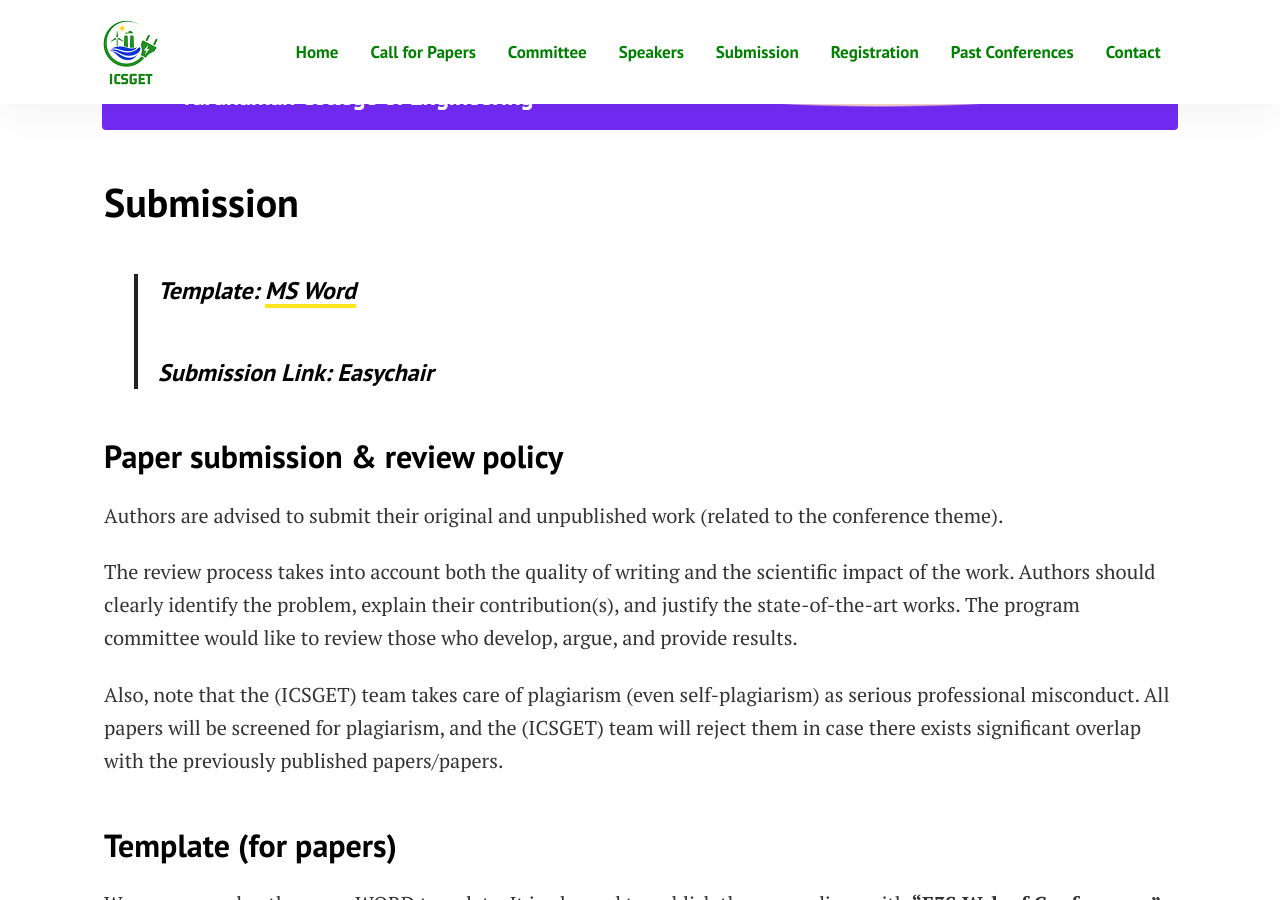
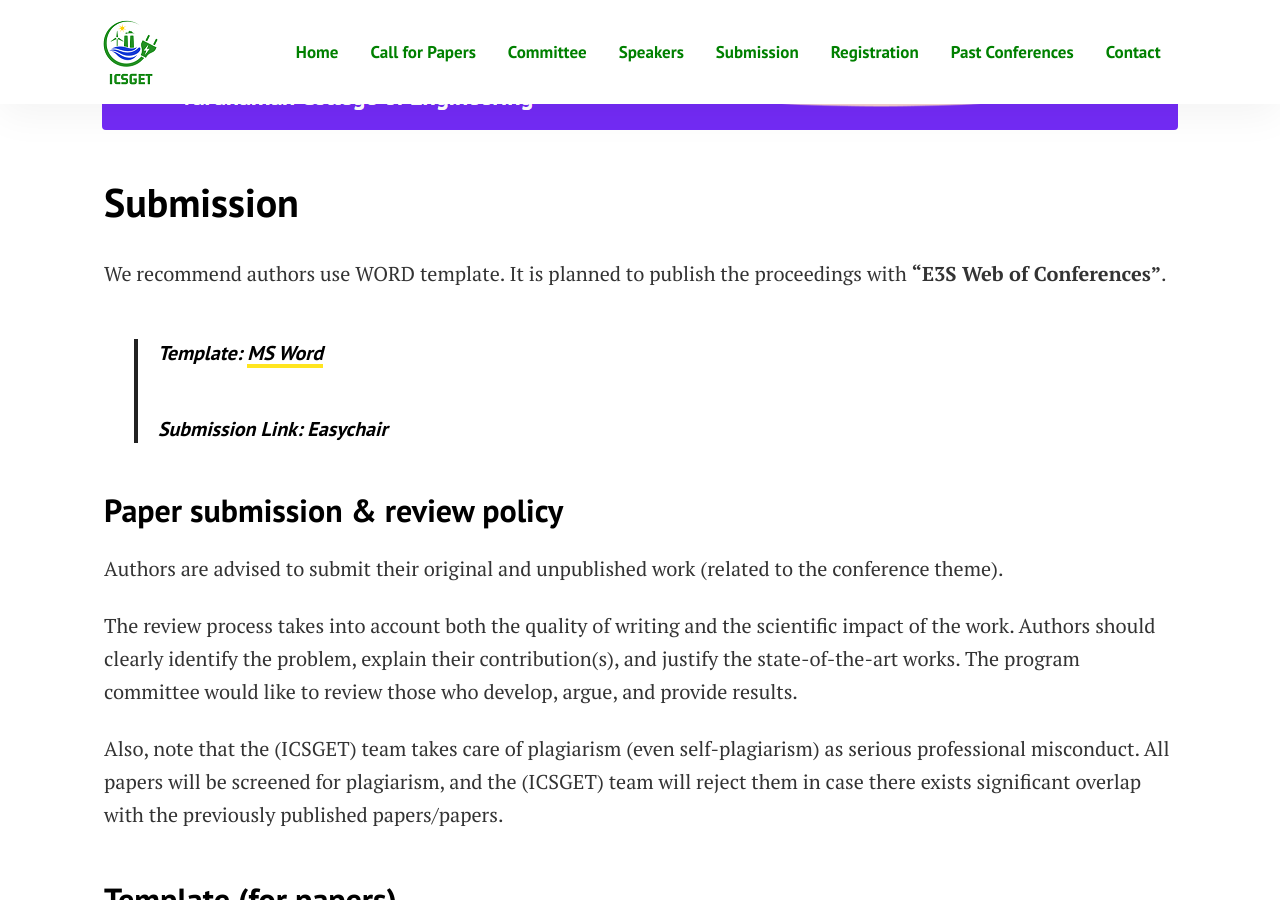
Before and after one commit to sravivarmanvce/temp, a Jekyll site: the page built from pages/submission.md, in a window 1280 px wide and 900 px high, scrolled down 362 px. Built offline with Jekyll 4.4.1, drawn with Linux system fonts in a browser that asks for light colours.

Commit message:
Update submission.md

```diff
--- a/pages/submission.md
+++ b/pages/submission.md
@@ -4,9 +4,9 @@ title: Submission
 permalink: "/submission/"
 image: assets/images/banner-alt.png
 ---
-
-> #### **Template:** [MS Word](https://github.com/sravivarmanvce/icsget/raw/main/ICSGET_2024_WOC_2col_Template.docx)<br>
-> #### **Submission Link:** Easychair
+We recommend authors use WORD template. It is planned to publish the proceedings with **"E3S Web of Conferences”**.
+> ##### **Template:** [MS Word](https://github.com/sravivarmanvce/icsget/raw/main/ICSGET_2024_WOC_2col_Template.docx)
+> ##### **Submission Link:** Easychair
 
 ## Paper submission & review policy
 Authors are advised to submit their original and unpublished work (related to the conference theme).
@@ -17,7 +17,7 @@ Also, note that the (ICSGET) team takes care of plagiarism (even self-plagiarism
 
 ## Template (for papers)
 We recommend authors use WORD template. It is planned to publish the proceedings with **"E3S Web of Conferences”**.
-{{< image src="assets/images/e3s.png" caption="" alt="alter-text" height="" width="" position="center" command="fill" option="q100" class="img-fluid" title="image title"  webp="false" >}}
+
 
 Template link: [MS Word](https://github.com/sravivarmanvce/icsget/raw/main/ICSGET_2024_WOC_2col_Template.docx)
 
```
